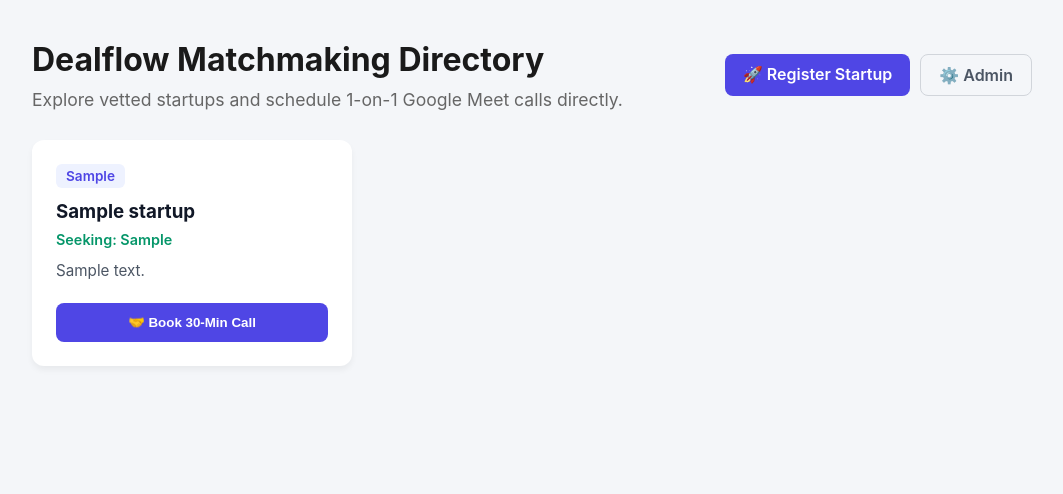
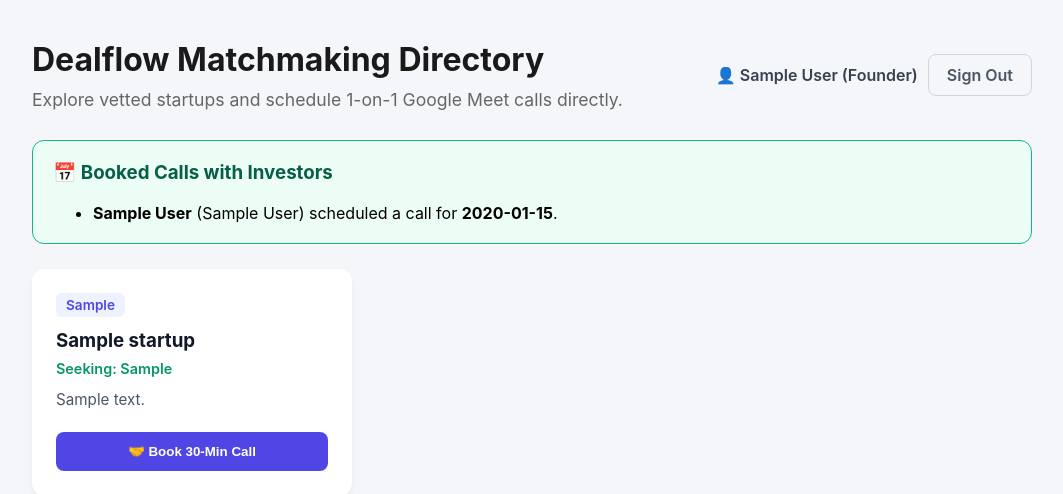
Before and after one commit to dincece10-max/matchmaking-app, a Flask app: page / in a window 1280 px wide. Shown: the top 494 px of the page, without its empty margins (108-1171 px from the left). Run offline with Flask 3, Linux system fonts and the light colour scheme; the visitor is signed in with stand-in values (Sample User, id 1); tables that the repository leaves empty hold one stand-in row (values such as "Sample post").

Commit message:
Update app.py and index.html with authentication and slot booking

```diff
--- a/app.py
+++ b/app.py
@@ -15,7 +15,7 @@ def init_db():
     conn = get_db_connection()
     cursor = conn.cursor()
 
-    # Users Table (Supports both Founders and Investors)
+    # Users Table (Supports Founders and Investors)
     cursor.execute('''
         CREATE TABLE IF NOT EXISTS users (
             id INTEGER PRIMARY KEY AUTOINCREMENT,
@@ -23,11 +23,11 @@ def init_db():
             email TEXT UNIQUE NOT NULL,
             password TEXT NOT NULL,
             role TEXT NOT NULL, -- 'founder' or 'investor'
-            firm_name TEXT     -- Applicable for investors/funds
+            firm_name TEXT
         )
     ''')
 
-    # Startups Table (Linked to Founder User ID)
+    # Startups Table
     cursor.execute('''
         CREATE TABLE IF NOT EXISTS startups (
             id INTEGER PRIMARY KEY AUTOINCREMENT,
@@ -41,7 +41,7 @@ def init_db():
         )
     ''')
 
-    # Bookings Table (Links Investor to Startup)
+    # Bookings Table
     cursor.execute('''
         CREATE TABLE IF NOT EXISTS bookings (
             id INTEGER PRIMARY KEY AUTOINCREMENT,
@@ -58,8 +58,16 @@ def init_db():
 
 init_db()
 
+# --- BACKWARD COMPATIBILITY REDIRECTS ---
+@app.route('/register')
+def register_redirect():
+    return redirect(url_for('signup'))
+
+@app.route('/admin')
+def admin_redirect():
+    return redirect(url_for('login'))
+
 # --- AUTHENTICATION ROUTES ---
-
 @app.route('/signup', methods=['GET', 'POST'])
 def signup():
     if request.method == 'POST':
@@ -80,7 +88,6 @@ def signup():
             ''', (name, email, hashed_password, role, firm_name))
             user_id = cursor.lastrowid
 
-            # If user is a founder, also create their startup record
             if role == 'founder':
                 company_name = request.form.get('company_name')
                 category = request.form.get('category')
@@ -130,13 +137,11 @@ def logout():
 
 
 # --- MAIN DIRECTORY ROUTE ---
-
 @app.route('/')
 def index():
     conn = get_db_connection()
     startups = conn.execute('SELECT * FROM startups WHERE approved = 1').fetchall()
 
-    # If logged in as Founder, fetch their bookings from investors
     my_bookings = []
     if session.get('role') == 'founder':
         founder_startup = conn.execute('SELECT id FROM startups WHERE user_id = ?', (session['user_id'],)).fetchone()
@@ -162,15 +167,17 @@ def index():
 
 
 # --- BOOKING API ROUTE ---
-
 @app.route('/api/book-meeting', methods=['POST'])
 def book_meeting():
     if 'user_id' not in session or session.get('role') != 'investor':
-        return jsonify({"success": False, "error": "Only logged-in investors can book meetings. Please sign in as an investor."})
+        return jsonify({"success": False, "error": "Only logged-in investors can book meetings. Please log in or sign up as an investor."})
 
     data = request.get_json()
     startup_id = data.get('startup_id')
     selected_time = data.get('time_slot')
+
+    if not startup_id or not selected_time:
+        return jsonify({"success": False, "error": "Startup ID and time slot are required."})
 
     conn = get_db_connection()
     startup = conn.execute('SELECT * FROM startups WHERE id = ?', (startup_id,)).fetchone()
@@ -179,7 +186,6 @@ def book_meeting():
         conn.close()
         return jsonify({"success": False, "error": "Startup not found."})
 
-    # Record booking linked to investor ID
     conn.execute('INSERT INTO bookings (startup_id, investor_id, time_slot) VALUES (?, ?, ?)',
                  (startup_id, session['user_id'], selected_time))
     conn.commit()
--- a/templates/index.html
+++ b/templates/index.html
@@ -35,6 +35,7 @@
         .nav-buttons {
             display: flex;
             gap: 10px;
+            align-items: center;
         }
         .btn-register {
             background-color: rgb(79, 70, 229);
@@ -44,7 +45,6 @@
             border-radius: 8px;
             font-weight: 600;
             display: inline-block;
-            transition: background 0.2s ease;
         }
         .btn-register:hover {
             background-color: rgb(67, 56, 202);
@@ -115,10 +115,6 @@
         .btn:hover {
             background-color: rgb(67, 56, 202);
         }
-        .btn:disabled {
-            background-color: rgb(156, 163, 175);
-            cursor: not-allowed;
-        }
         .modal {
             display: none;
             position: fixed;
@@ -129,6 +125,7 @@
             background: rgba(0,0,0,0.5);
             justify-content: center;
             align-items: center;
+            z-index: 100;
         }
         .modal-content {
             background: rgb(255, 255, 255);
@@ -137,6 +134,14 @@
             max-width: 450px;
             width: 100%;
             text-align: center;
+        }
+        .select-slot {
+            width: 100%;
+            padding: 12px;
+            margin: 15px 0 20px 0;
+            border-radius: 8px;
+            border: 1px solid rgb(209, 213, 219);
+            font-size: 1em;
         }
         .meet-link {
             display: inline-block;
@@ -159,10 +164,32 @@
             <p>Explore vetted startups and schedule 1-on-1 Google Meet calls directly.</p>
         </div>
         <div class="nav-buttons">
-            <a href="/register" class="btn-register">🚀 Register Startup</a>
-            <a href="/admin" class="btn-admin">⚙️ Admin</a>
+            {% if session.get('user_id') %}
+                <span style="font-weight: 600; color: #374151;">
+                    👤 {{ session.get('user_name') }} ({{ session.get('role')|capitalize }})
+                </span>
+                <a href="/logout" class="btn-admin">Sign Out</a>
+            {% else %}
+                <a href="/login" class="btn-admin">Log In</a>
+                <a href="/signup" class="btn-register">🚀 Register / Sign Up</a>
+            {% endif %}
         </div>
     </header>
+
+    {% if session.get('role') == 'founder' and my_bookings %}
+    <div style="background: #ecfdf5; border: 1px solid #10b981; padding: 20px; border-radius: 12px; margin-bottom: 25px;">
+        <h3 style="margin-top:0; color: #065f46;">📅 Booked Calls with Investors</h3>
+        <ul style="margin-bottom: 0;">
+            {% for booking in my_bookings %}
+            <li>
+                <strong>{{ booking.investor_name }}</strong>
+                {% if booking.firm_name %}({{ booking.firm_name }}){% endif %}
+                scheduled a call for <strong>{{ booking.time_slot }}</strong>.
+            </li>
+            {% endfor %}
+        </ul>
+    </div>
+    {% endif %}
 
     <div class="grid">
         {% for startup in startups %}
@@ -173,7 +200,7 @@
                 <div class="stage">Seeking: {{ startup.funding_stage }}</div>
                 <div class="desc">{{ startup.description }}</div>
             </div>
-            <button class="btn" onclick="bookMeeting({{ startup.id }}, this)">
+            <button class="btn" onclick="openBookingModal({{ startup.id }}, '{{ startup.name }}')">
                 🤝 Book 30-Min Call
             </button>
         </div>
@@ -181,50 +208,85 @@
     </div>
 </div>
 
-<!-- Confirmation Modal Popup -->
+<!-- Time Slot Selection Modal -->
+<div class="modal" id="bookingModal">
+    <div class="modal-content">
+        <h3 id="bookingStartupTitle" style="margin-top:0;">Schedule Meeting</h3>
+        <p style="color: #666; font-size: 0.95em;">Select your preferred call time slot:</p>
+
+        <select id="timeSlotSelect" class="select-slot">
+            {% for slot in available_slots %}
+            <option value="{{ slot }}">{{ slot }}</option>
+            {% endfor %}
+        </select>
+
+        <button id="confirmBookBtn" class="btn" onclick="confirmBooking()">Confirm & Book Call</button>
+        <button class="btn" style="background: rgb(107, 114, 128); margin-top: 10px;" onclick="closeBookingModal()">Cancel</button>
+    </div>
+</div>
+
+<!-- Confirmation Success Modal -->
 <div class="modal" id="resultModal">
     <div class="modal-content">
         <h2 style="color: rgb(16, 185, 129); margin-top: 0;">🎉 Meeting Booked!</h2>
-        <p id="modalMessage">Your meeting has been scheduled and calendar invites sent.</p>
+        <p id="modalMessage">Your meeting has been scheduled.</p>
         <a id="meetLink" class="meet-link" href="#" target="_blank">Join Google Meet</a>
         <br><br>
-        <button class="btn" style="background: rgb(107, 114, 128);" onclick="closeModal()">Close</button>
+        <button class="btn" style="background: rgb(107, 114, 128);" onclick="closeResultModal()">Close</button>
     </div>
 </div>
 
 <script>
-async function bookMeeting(startupId, btnElement) {
-    const originalText = btnElement.innerText;
-    btnElement.innerText = "⏳ Scheduling...";
-    btnElement.disabled = true;
+let selectedStartupId = null;
+
+function openBookingModal(startupId, startupName) {
+    selectedStartupId = startupId;
+    document.getElementById('bookingStartupTitle').innerText = `Schedule Call with ${startupName}`;
+    document.getElementById('bookingModal').style.display = 'flex';
+}
+
+function closeBookingModal() {
+    document.getElementById('bookingModal').style.display = 'none';
+}
+
+function closeResultModal() {
+    document.getElementById('resultModal').style.display = 'none';
+}
+
+async function confirmBooking() {
+    const timeSlot = document.getElementById('timeSlotSelect').value;
+    const btn = document.getElementById('confirmBookBtn');
+
+    btn.innerText = "⏳ Confirming...";
+    btn.disabled = true;
 
     try {
         const response = await fetch('/api/book-meeting', {
             method: 'POST',
             headers: { 'Content-Type': 'application/json' },
-            body: JSON.stringify({ startup_id: startupId })
+            body: JSON.stringify({
+                startup_id: selectedStartupId,
+                time_slot: timeSlot
+            })
         });
 
         const data = await response.json();
 
         if (data.success) {
+            closeBookingModal();
             document.getElementById('modalMessage').innerText =
-                `Meeting scheduled with ${data.startup_name} for ${data.time}.`;
+                `Meeting scheduled: ${data.meeting_title} for ${data.time}.`;
             document.getElementById('meetLink').href = data.meet_url;
             document.getElementById('resultModal').style.display = 'flex';
         } else {
-            alert('Error: ' + data.error);
+            alert('Notice: ' + data.error);
         }
     } catch (err) {
         alert('Failed to connect to the server.');
     } finally {
-        btnElement.innerText = originalText;
-        btnElement.disabled = false;
+        btn.innerText = "Confirm & Book Call";
+        btn.disabled = false;
     }
-}
-
-function closeModal() {
-    document.getElementById('resultModal').style.display = 'none';
 }
 </script>
 
```
